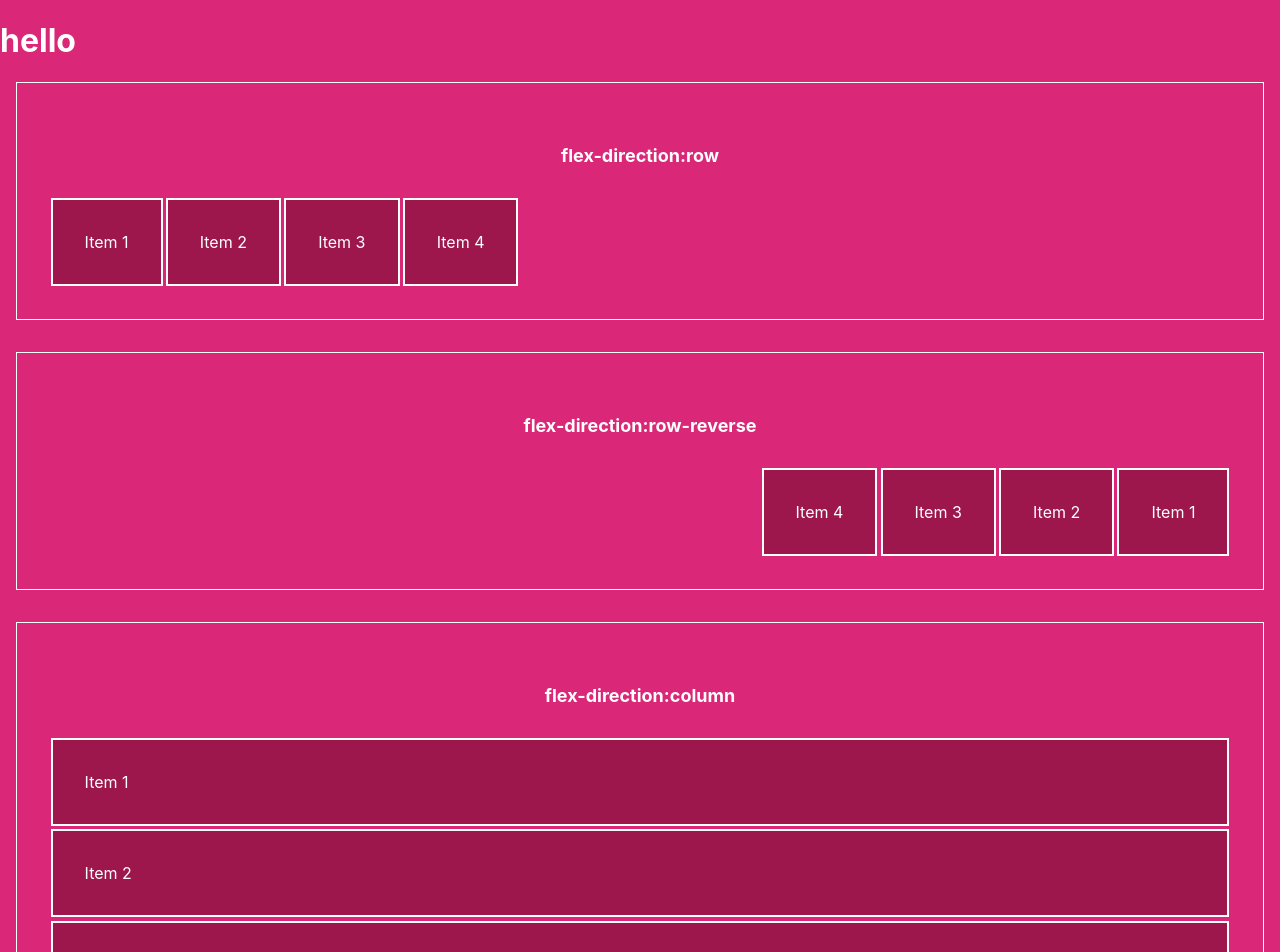
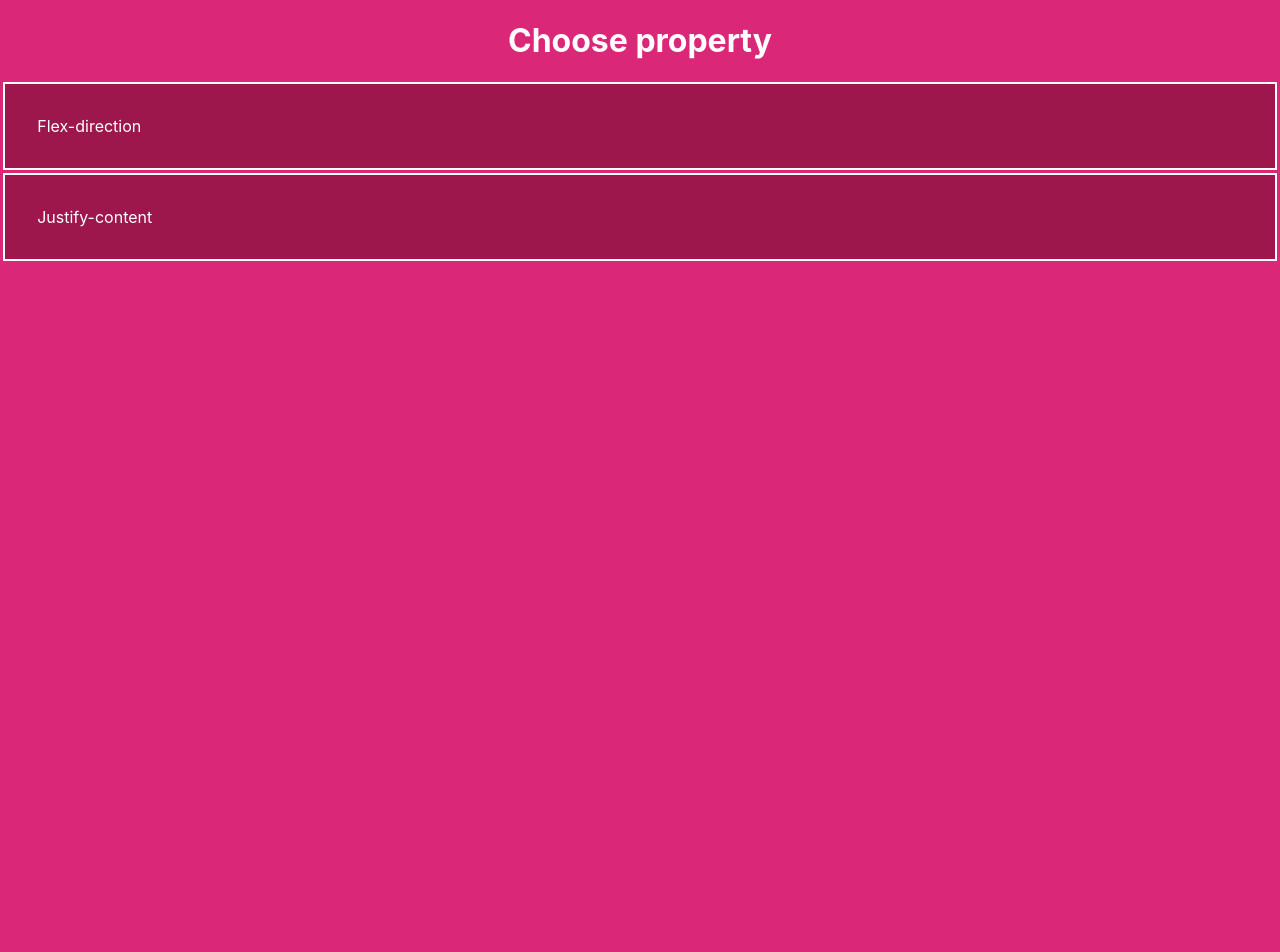
Before and after one commit to AditiJalaj/learning-flex, a React (Create React App) app: page / in a window 1280 px wide. Shown: the top 952 px of the page. After the commit the page ends 800 px from the top, so only its background shows below. Built offline with nearby package versions, Linux system fonts and the light colour scheme.

Commit message:
added router for components

```diff
--- a/package.json
+++ b/package.json
@@ -8,6 +8,7 @@
     "@testing-library/user-event": "^12.1.10",
     "react": "^17.0.2",
     "react-dom": "^17.0.2",
+    "react-router-dom": "^5.2.0",
     "react-scripts": "4.0.3",
     "web-vitals": "^1.0.1"
   },
--- a/src/App.css
+++ b/src/App.css
@@ -32,7 +32,7 @@ body{
 }
 p{
   padding:2rem;
-  margin:0.1rem;
+  margin:0.2rem;
   border:2px solid white;
   background-color: #9D174D;
 }
--- a/src/App.js
+++ b/src/App.js
@@ -1,54 +1,19 @@
-
 import './App.css';
+import Flexdirection from './components/Flexdirection';
+import {BrowserRouter as Router, Switch, Link, Route } from 'react-router-dom'
+import Container from './components/Container';
+import JustifyContent from './components/JustifyContent';
 
 function App() {
   return (
-    <>
-     <h1>hello</h1>
-    <div className="each">
-    <h5 class="heading">flex-direction:row</h5>
-    <div className="row">
-    <p>Item 1</p>
-    <p >Item 2</p>
-    <p>Item 3 </p>
-    <p>Item 4 </p>
-    </div>
-    </div>
-
-
-    <div className="each">
-    <h5 class="heading">flex-direction:row-reverse</h5>
-    <div className="row-reverse">
-    <p>Item 1</p>
-    <p >Item 2</p>
-    <p>Item 3 </p>
-    <p>Item 4 </p>
-    </div>
-    </div>
-
-    <div className="each">
-    <h5 class="heading">flex-direction:column</h5>
-    <div className="column">
-    <p>Item 1</p>
-    <p >Item 2</p>
-    <p>Item 3 </p>
-    <p>Item 4 </p>
-    </div>
-    </div>
-
-    <div className="each">
-    <h5 class="heading">flex-direction:column-reverse</h5>
-    <div className="column-reverse">
-    <p>Item 1</p>
-    <p >Item 2</p>
-    <p>Item 3 </p>
-    <p>Item 4 </p>
-    </div>
-    </div>
-
-
-
-    </>
+    <Router>
+     <h1 style={{textAlign:"center"}}>Choose property</h1>
+     <Container/>
+     <Switch>
+     <Route exact path='/flexdirection' component={Flexdirection}/>
+     <Route exact path='/justifycontent' component={JustifyContent}/>
+     </Switch>
+    </Router>
   );
 }
 
--- /dev/null
+++ b/src/components/Container.js
@@ -0,0 +1,15 @@
+import '../App.css'
+import {Link} from 'react-router-dom'
+
+const Container = () => {
+
+    return ( <div className="container">
+    <Link style={{color:"white",textDecoration:"none"}} to='/flexdirection' ><p>Flex-direction</p> </Link>
+
+    <Link style={{color:"white",textDecoration:"none"}} to='/justifycontent' ><p>Justify-content</p> </Link>
+
+    </div>
+      );
+}
+
+export default Container;
--- /dev/null
+++ b/src/components/Flexdirection.js
@@ -0,0 +1,50 @@
+import '../App.css'
+
+
+const Flexdirection = () => {
+    return ( <>
+        <div className="each">
+    <h5 class="heading">flex-direction:row</h5>
+    <div className="row">
+    <p>Item 1</p>
+    <p >Item 2</p>
+    <p>Item 3 </p>
+    <p>Item 4 </p>
+    </div>
+    </div>
+
+
+    <div className="each">
+    <h5 class="heading">flex-direction:row-reverse</h5>
+    <div className="row-reverse">
+    <p>Item 1</p>
+    <p >Item 2</p>
+    <p>Item 3 </p>
+    <p>Item 4 </p>
+    </div>
+    </div>
+
+    <div className="each">
+    <h5 class="heading">flex-direction:column</h5>
+    <div className="column">
+    <p>Item 1</p>
+    <p >Item 2</p>
+    <p>Item 3 </p>
+    <p>Item 4 </p>
+    </div>
+    </div>
+
+    <div className="each">
+    <h5 class="heading">flex-direction:column-reverse</h5>
+    <div className="column-reverse">
+    <p>Item 1</p>
+    <p >Item 2</p>
+    <p>Item 3 </p>
+    <p>Item 4 </p>
+    </div>
+    </div>
+
+        </> );
+}
+
+export default Flexdirection;
--- /dev/null
+++ b/src/components/JustifyContent.js
@@ -0,0 +1,8 @@
+import '../App.css'
+
+const JustifyContent = () => {
+    return ( <div>Justify Content
+        </div> );
+}
+
+export default JustifyContent;
```
Also changed, not shown: 2 other files (tests, documents, lock files or other folders).
